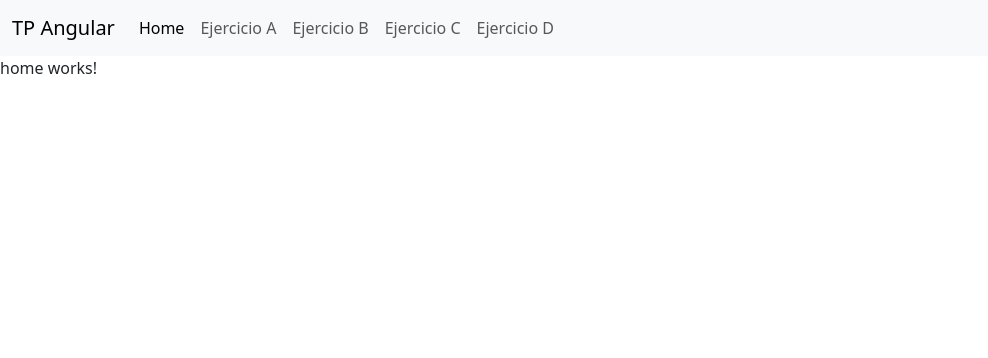
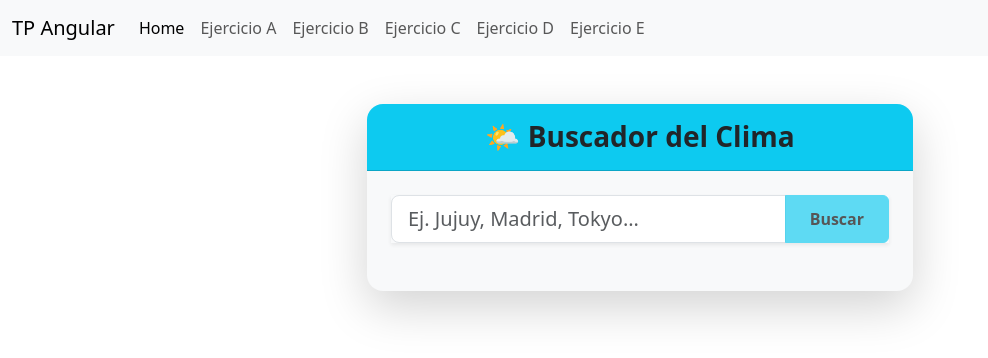
Before and after one commit to orellanaariana/tp-webservice-7031, an Angular app in the folder tp-webservice-7031/: page /app-clima in a window 1280 px wide. Before the commit this address led to /home. Shown: the top 358 px of the page, without its empty margins (0-988 px from the left). Built offline with nearby package versions, Linux system fonts and the light colour scheme.

Commit message:
ArianaOrellana

```diff
--- a/tp-webservice-7031/src/app/components/layout/header/header.component.html
+++ b/tp-webservice-7031/src/app/components/layout/header/header.component.html
@@ -23,6 +23,9 @@
                 <li class="nav-item">
                     <a class="nav-link" [routerLink]="['app-tts']">Ejercicio D</a>
                 </li>
+                <li class="nav-item">
+                    <a class="nav-link" [routerLink]="['app-clima']">Ejercicio E</a>
+                </li>
             </ul>
         </div>
     </div>
--- /dev/null
+++ b/tp-webservice-7031/src/app/components/punto-e/clima.component.html
@@ -0,0 +1,70 @@
+<div class="container mt-5">
+  <div class="row justify-content-center">
+    <div class="col-12 col-md-8 col-lg-6">
+
+      <div class="card shadow-lg border-0 rounded-4 bg-light">
+        <div class="card-header bg-info text-dark text-center py-3 rounded-top-4">
+          <h3 class="mb-0 fw-bold">🌤️ Buscador del Clima</h3>
+        </div>
+
+        <div class="card-body p-4">
+
+          <div class="input-group mb-4 shadow-sm">
+            <input
+              type="text"
+              class="form-control form-control-lg"
+              [(ngModel)]="ciudadBuscada"
+              placeholder="Ej. Jujuy, Madrid, Tokyo..."
+              (keyup.enter)="buscarClima()"> <button class="btn btn-info px-4 fw-bold" (click)="buscarClima()" [disabled]="cargando || !ciudadBuscada">
+              @if (cargando) {
+                <span class="spinner-border spinner-border-sm" aria-hidden="true"></span>
+              } @else {
+                Buscar
+              }
+            </button>
+          </div>
+
+          @if (mensajeError) {
+            <div class="alert alert-danger text-center">
+              {{ mensajeError }}
+            </div>
+          }
+
+          @if (datosClima) {
+            <div class="card border-0 shadow-sm rounded-4 mt-4 bg-white text-center p-4">
+
+              <h2 class="display-6 fw-bold text-dark mb-0">
+                {{ datosClima.name }}, {{ datosClima.sys.country }}
+              </h2>
+
+              <div class="d-flex justify-content-center align-items-center my-2">
+                <img [src]="'https://openweathermap.org/img/wn/' + datosClima.weather[0].icon + '@2x.png'" alt="Icono del clima">
+                <h4 class="text-secondary mb-0 text-capitalize">
+                  {{ datosClima.weather[0].description }}
+                </h4>
+              </div>
+
+              <h1 class="display-1 fw-bold text-info mb-3">
+                {{ datosClima.main.temp | number:'1.0-0' }}°C
+              </h1>
+
+              <div class="row text-muted mt-4 border-top pt-3">
+                <div class="col-6">
+                  <p class="mb-1"><strong>Sensación:</strong></p>
+                  <p class="fs-5">{{ datosClima.main.feels_like | number:'1.0-0' }}°C</p>
+                </div>
+                <div class="col-6">
+                  <p class="mb-1"><strong>Humedad:</strong></p>
+                  <p class="fs-5">{{ datosClima.main.humidity }}%</p>
+                </div>
+              </div>
+
+            </div>
+          }
+
+        </div>
+      </div>
+
+    </div>
+  </div>
+</div>
--- /dev/null
+++ b/tp-webservice-7031/src/app/components/punto-e/clima.component.ts
@@ -0,0 +1,43 @@
+import { Component } from '@angular/core';
+import { FormsModule } from '@angular/forms';
+import { DecimalPipe} from '@angular/common'; // Para redondear números y mayúsculas
+import { ClimaService } from '../../services/clima.service'; // Ajusta la ruta a tu proyecto
+
+@Component({
+  selector: 'app-clima',
+  standalone: true,
+  imports: [FormsModule, DecimalPipe],
+  templateUrl: './clima.component.html',
+  styleUrls: ['./clima.component.css']
+})
+export class ClimaComponent {
+
+  ciudadBuscada: string = '';
+  datosClima: any = null;
+  cargando: boolean = false;
+  mensajeError: string = '';
+
+  constructor(private climaService: ClimaService) {}
+
+  buscarClima(): void {
+    if (!this.ciudadBuscada.trim()) return;
+
+    this.cargando = true;
+    this.datosClima = null;
+    this.mensajeError = '';
+
+    this.climaService.obtenerClima(this.ciudadBuscada).subscribe({
+      next: (data) => {
+        console.log('Datos del clima recibidos:', data);
+        this.datosClima = data;
+        this.cargando = false;
+      },
+      error: (err) => {
+        console.error('Error al buscar clima:', err);
+        // Si el usuario escribe una ciudad que no existe, la API devuelve un 404
+        this.mensajeError = 'No pudimos encontrar esa ciudad. Verifica el nombre e intenta de nuevo.';
+        this.cargando = false;
+      }
+    });
+  }
+}
--- a/tp-webservice-7031/src/app/components/punto-e/punto-e.html
+++ /dev/null
@@ -1 +0,0 @@
-<p>punto-e works!</p>
--- /dev/null
+++ b/tp-webservice-7031/src/app/services/clima.service.ts
@@ -0,0 +1,20 @@
+import { Injectable } from '@angular/core';
+import { HttpClient } from '@angular/common/http';
+import { Observable } from 'rxjs';
+
+@Injectable({
+  providedIn: 'root'
+})
+export class ClimaService {
+
+  // Reemplaza esto con la llave que copiaste en el Paso 1
+  private apiKey = '7f1ca38181ec5d9a194ab5ace9ae5c30';
+  private apiUrl = 'https://api.openweathermap.org/data/2.5/weather';
+
+  constructor(private http: HttpClient) { }
+
+  // Buscamos por nombre de ciudad, forzamos el idioma español y los grados Celsius (metric)
+  obtenerClima(ciudad: string): Observable<any> {
+    return this.http.get<any>(`${this.apiUrl}?q=${ciudad}&appid=${this.apiKey}&units=metric&lang=es`);
+  }
+}
```
Also changed, not shown: tp-webservice-7031/src/app/app.routes.ts (+5 -2 lines), tp-webservice-7031/src/app/components/punto-e/punto-e.ts (deleted, +0 -9 lines), tp-webservice-7031/src/app/components/punto-e/clima.component.css (added), tp-webservice-7031/src/app/components/punto-e/punto-e.css (deleted), 1 other file (tests, documents, lock files or other folders).
